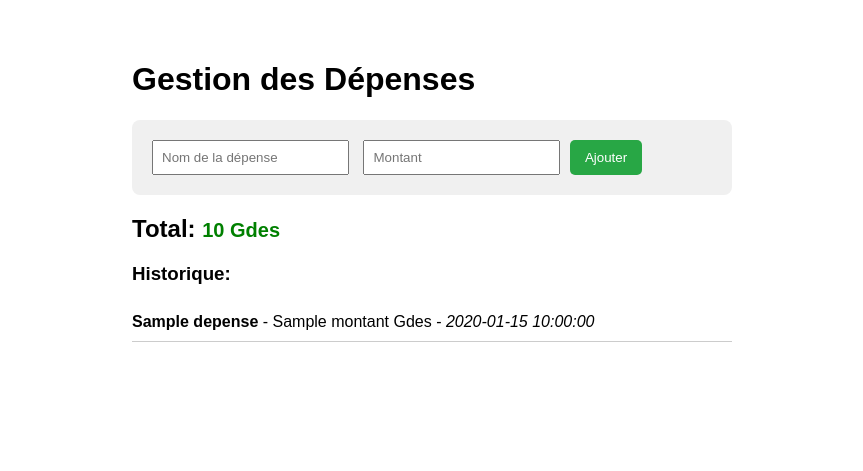
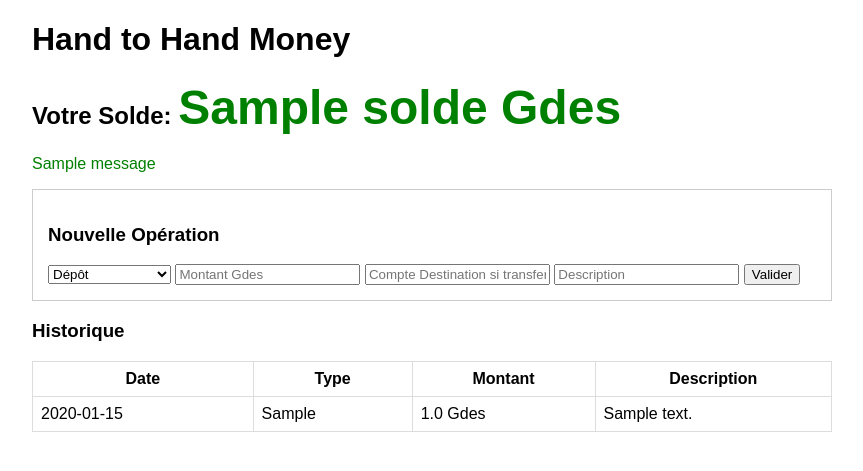
Before and after one commit to hand-to-hand-money/hand-to-hand-money, a Flask app: template templates/index.html in a window 1280 px wide. Shown: the top 471 px of the page, without its empty margins (208-1071 px from the left). Run offline with Flask 3, Linux system fonts and the light colour scheme; tables that the repository leaves empty hold one stand-in row (values such as "Sample post"); the template is opened without the code that fills it: values that come from a table or form of the project are taken from there, most other values are stand-ins (such as "Sample title", 1, 10 or a date in 2020); one stand-in notice (Sample message) is shown.

Commit message:
Update title and enhance transaction history display

```diff
--- a/templates/index.html
+++ b/templates/index.html
@@ -1,32 +1,53 @@
 <!DOCTYPE html>
 <html>
 <head>
-    <title>Hand-to-Hand Money</title>
+    <title>Hand to Hand Bank</title>
     <style>
-        body { font-family: Arial; max-width: 600px; margin: 20px auto; padding: 20px; }
-        form { background: #f0f0f0; padding: 15px; border-radius: 8px; }
-        input { padding: 8px; margin: 5px; }
-        button { padding: 10px 15px; background: #28a745; color: white; border: none; border-radius: 5px; }
-        .depense { border-bottom: 1px solid #ccc; padding: 10px 0; }
-        .total { font-size: 20px; font-weight: bold; color: green; }
+        body { font-family: Arial; max-width: 800px; margin: 20px auto; }
+        .solde { font-size: 2em; color: green; }
+        .form { border: 1px solid #ccc; padding: 15px; margin: 10px 0; }
+        .danger { color: red; } .success { color: green; }
+        table { width: 100%; border-collapse: collapse; }
+        td, th { border: 1px solid #ddd; padding: 8px; }
     </style>
 </head>
 <body>
-    <h1>Gestion des Dépenses</h1>
+    <h1>Hand to Hand Money</h1>
+    <h2>Votre Solde: <span class="solde">{{ solde }} Gdes</span></h2>
 
-    <form method="POST">
-        <input type="text" name="nom" placeholder="Nom de la dépense" required>
-        <input type="number" step="0.01" name="montant" placeholder="Montant" required>
-        <button type="submit">Ajouter</button>
-    </form>
+    {% with messages = get_flashed_messages(with_categories=true) %}
+      {% for category, message in messages %}
+        <p class="{{ category }}">{{ message }}</p>
+      {% endfor %}
+    {% endwith %}
 
-    <h2>Total: <span class="total">{{ total }} Gdes</span></h2>
+    <div class="form">
+        <h3>Nouvelle Opération</h3>
+        <form method="POST">
+            <select name="type" required>
+                <option value="depot">Dépôt</option>
+                <option value="retrait">Retrait</option>
+                <option value="pret">Prêt Reçu</option>
+                <option value="transfert_envoye">Transfert Envoyé</option>
+            </select>
+            <input type="number" step="0.01" name="montant" placeholder="Montant Gdes" required>
+            <input type="text" name="compte_dest" placeholder="Compte Destination si transfert">
+            <input type="text" name="description" placeholder="Description" required>
+            <button type="submit">Valider</button>
+        </form>
+    </div>
 
-    <h3>Historique:</h3>
-    {% for d in depenses %}
-    <div class="depense">
-        <b>{{ d.nom }}</b> - {{ d.montant }} Gdes - <i>{{ d.date }}</i>
-    </div>
-    {% endfor %}
+    <h3>Historique</h3>
+    <table>
+        <tr><th>Date</th><th>Type</th><th>Montant</th><th>Description</th></tr>
+        {% for t in transactions %}
+        <tr>
+            <td>{{ t.date }}</td>
+            <td>{{ t.type }}</td>
+            <td>{{ t.montant }} Gdes</td>
+            <td>{{ t.description }}</td>
+        </tr>
+        {% endfor %}
+    </table>
 </body>
 </html>
```
